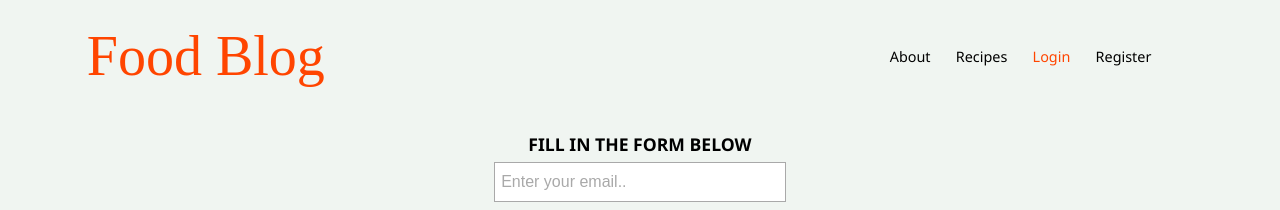
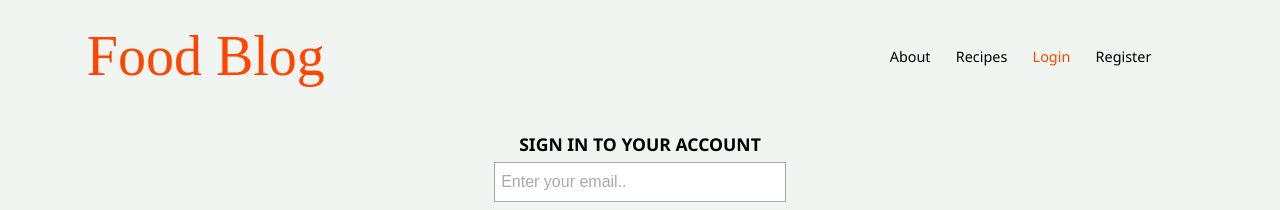
Before and after one commit to g-t-georgiev/recipe-blog, a React (Create React App) app: page /auth/login in a window 1280 px wide. Shown: the top 210 px of the page. Built offline with nearby package versions, Linux system fonts and the light colour scheme; a web font is replaced by a local one.

Commit message:
Removed props passing for validation conditions.

```diff
--- a/src/components/Auth/Login/Login.js
+++ b/src/components/Auth/Login/Login.js
@@ -1,23 +1,17 @@
-import { Link } from "react-router-dom";
+import { Link } from 'react-router-dom';
 
 import Form from '../../shared/form/Form';
 import FormFooter from '../../shared/form/form-footer/FormFooter';
 import FormInput from '../../shared/form/form-input/FormInput';
 import FormButton from '../../shared/form/form-button/FormButton';
 
-import { emailRegexPattern } from '../../../constants';
-
 function Login() {
-
-    const submitHandler = function () {
-        console.log('Submitted');
-    }
 
     return (
         <section>
-            <Form formTitle="Sign in to your account" formSubmitAction={submitHandler}>
-                <FormInput type="email" name="email" placeholder="Enter your email.." validationConditions={{ isRequired: { value: true, message: 'Email is required' }, isEmail: { value: emailRegexPattern, message: 'Invalid email address' }}} />
-                <FormInput type="password" name="password" placeholder="Enter password.." validationConditions={{ isRequired: { value: true, message: 'Password is required.' }, minLength: { value: 6, message: 'Password should be at least 6 characters long.' }}} />
+            <Form name="loginForm" title="Sign in to your account">
+                <FormInput type="email" name="email" placeholder="Enter your email.." />
+                <FormInput type="password" name="password" placeholder="Enter password.." />
                 <FormButton>Sign in</FormButton>
                 <FormFooter>
                     Not a member yet? &nbsp;
```
